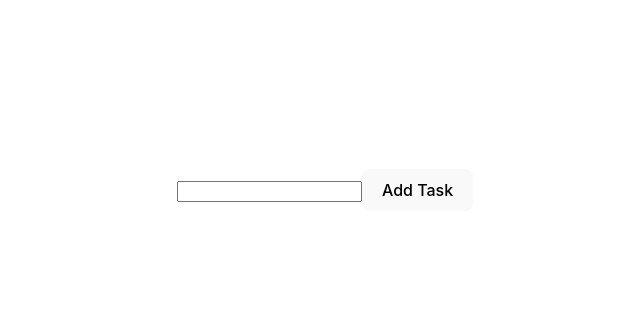
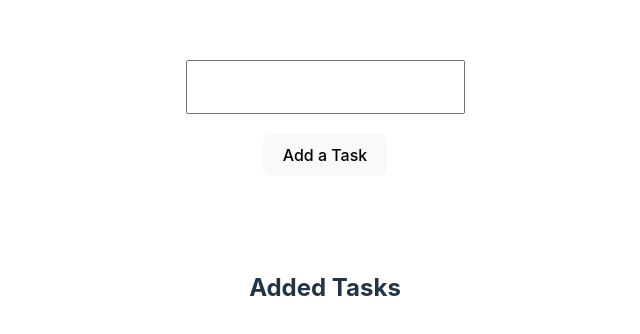
Before and after one commit to GinoongFlores/react-course, a React (Vite) app: page / in a window 1280 px wide. Shown: the part 210-544 px from the top of the page, without its empty margins (315-955 px from the left). Built offline with nearby package versions, Linux system fonts and the light colour scheme.

Commit message:
finalize the app
finalize the app in a single component for now

```diff
--- a/src/App.css
+++ b/src/App.css
@@ -3,18 +3,6 @@
 	margin: 0 auto;
 	padding: 2rem;
 	text-align: center;
-}
-
-.logo {
-  height: 6em;
-  padding: 1.5em;
-  will-change: filter;
-}
-.logo:hover {
-  filter: drop-shadow(0 0 2em #646cffaa);
-}
-.logo.react:hover {
-  filter: drop-shadow(0 0 2em #61dafbaa);
 }
 
 @keyframes logo-spin {
@@ -32,10 +20,45 @@
 	}
 }
 
-.card {
-  padding: 2em;
+.addTask {
+	display: flex;
+	flex-direction: column;
+	align-items: center;
+	justify-content: center;
+	gap: 20px;
 }
 
-.read-the-docs {
-  color: #888;
+.addTask input {
+	width: 100%;
+	padding: 16px;
+	font-size: 16px;
 }
+
+.todoList--tasks {
+	margin-top: 100px;
+}
+
+.taskLists {
+	display: flex;
+	justify-content: center;
+	align-items: center;
+	gap: 16px;
+
+	border: 1px solid white;
+	margin-top: 16px;
+}
+
+.taskLists h3 {
+	margin: 0;
+	padding: 16px;
+}
+
+.taskLists button {
+	display: flex;
+	justify-content: center;
+	align-items: center;
+	width: 30px;
+	height: 30px;
+
+	padding: 0;
+}
--- a/src/App.jsx
+++ b/src/App.jsx
@@ -8,27 +8,50 @@ function App() {
 	const [newTask, setNewTask] = useState("");
 
 	const handleChange = (event) => {
-		setNewTask(event.target.value); // setNewTask is a function that sets the value of newTask
+		setNewTask(event.target.value); // setNewTask is a function that sets the value of newTask. The event target value gets the user input and we passed into the setNewTask function to set the value of newTask
 	};
 
 	const addTasks = () => {
-		const newTodoList = [...todoList, newTask]; // here we are copying everything from the todoList and adding the newTask to it
-		setTodoList(newTodoList); // here we set the newTodoList function to the newTodoList
-		// console.log(newTodoList);
+		// the task here is an object that sets an id and task name to a task
+		const task = {
+			// here we want to grab the element in the array before the current one and add 1 to that id
+			id: todoList.length === 0 ? 1 : todoList[todoList.length - 1].id + 1, // again grabbing the last element of the array and adding one to it to increment the id by one. But, if the array has no id then we want to set it to 1
+			taskName: newTask,
+		};
+
+		setTodoList([...todoList, task]); // here we are copying everything from the todoList and adding the new task to it and then setting it to the todoList
+	};
+
+	const deleteTask = (id) => {
+		// better and shorter way of doing it
+		//if the task.id is not equal to the id that we just passed then we want to delete it
+		setTodoList(todoList.filter((task) => task.id !== id));
 	};
 
 	return (
-		<div className="App">
+		<div className="todoList">
 			<div className="addTask">
 				<input type="text" onChange={handleChange} />
-				<button onClick={addTasks}>Add Task</button>
+				<button onClick={addTasks}>Add a Task</button>
 			</div>
 
 			{/* Lists of added tasks */}
-			<div className="list">
-				{todoList.map((task) => {
-					return <h1>{task}</h1>;
-				})}
+
+			<div className="todoList--tasks">
+				<h2>Added Tasks</h2>
+				<div className="list">
+					{todoList.map((task) => {
+						// here the map loops through the todoList and returns the task
+						return (
+							<div className="taskLists">
+								<h3>{task.taskName}</h3>
+
+								{/* here we are calling a function that the deletesTask function. And has the parameter of the task.id from the task object because we want to delete the task now by its id. */}
+								<button onClick={() => deleteTask(task.id)}>X</button>
+							</div>
+						);
+					})}
+				</div>
 			</div>
 		</div>
 	);
```
Lines whose indentation alone changed are shown as unchanged.
